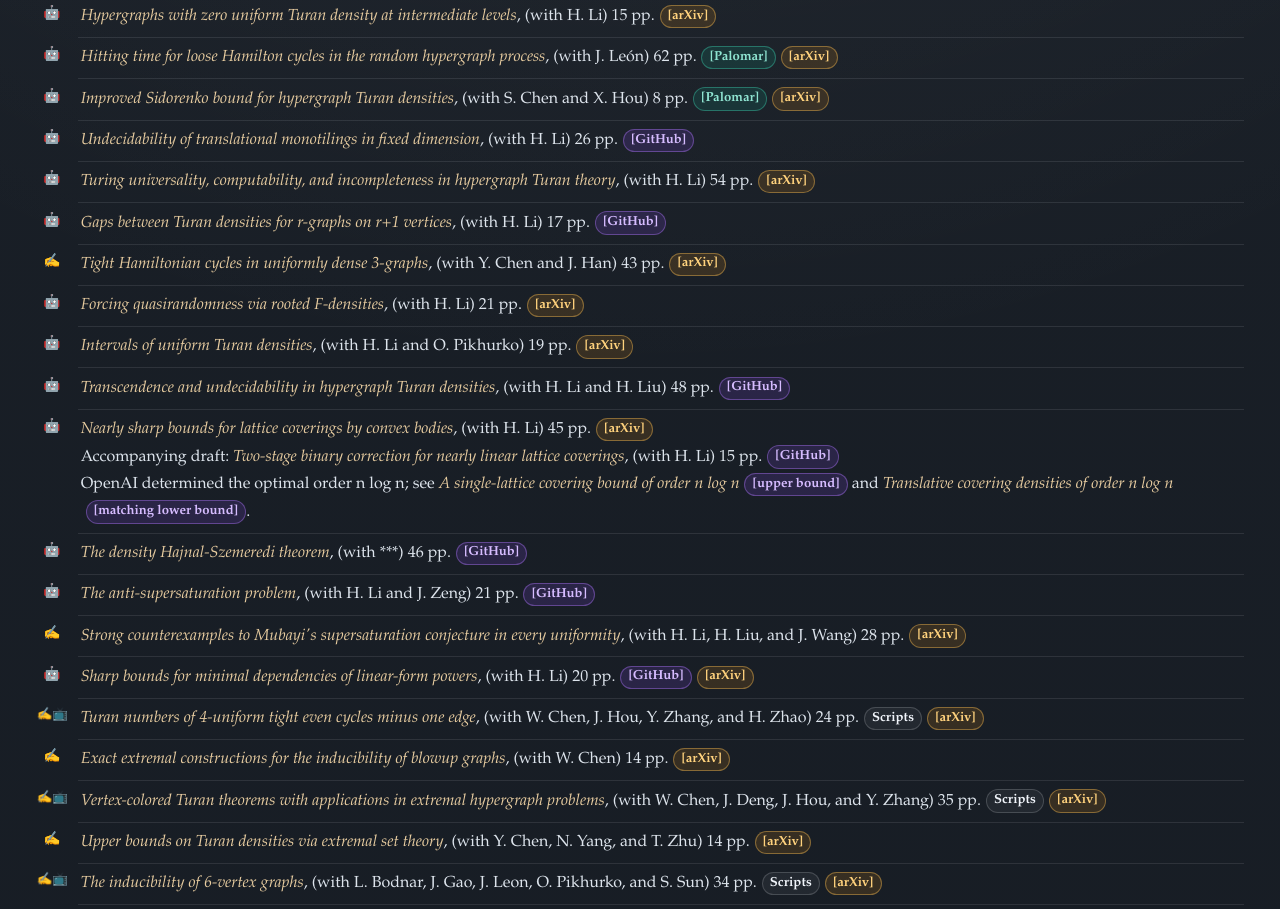
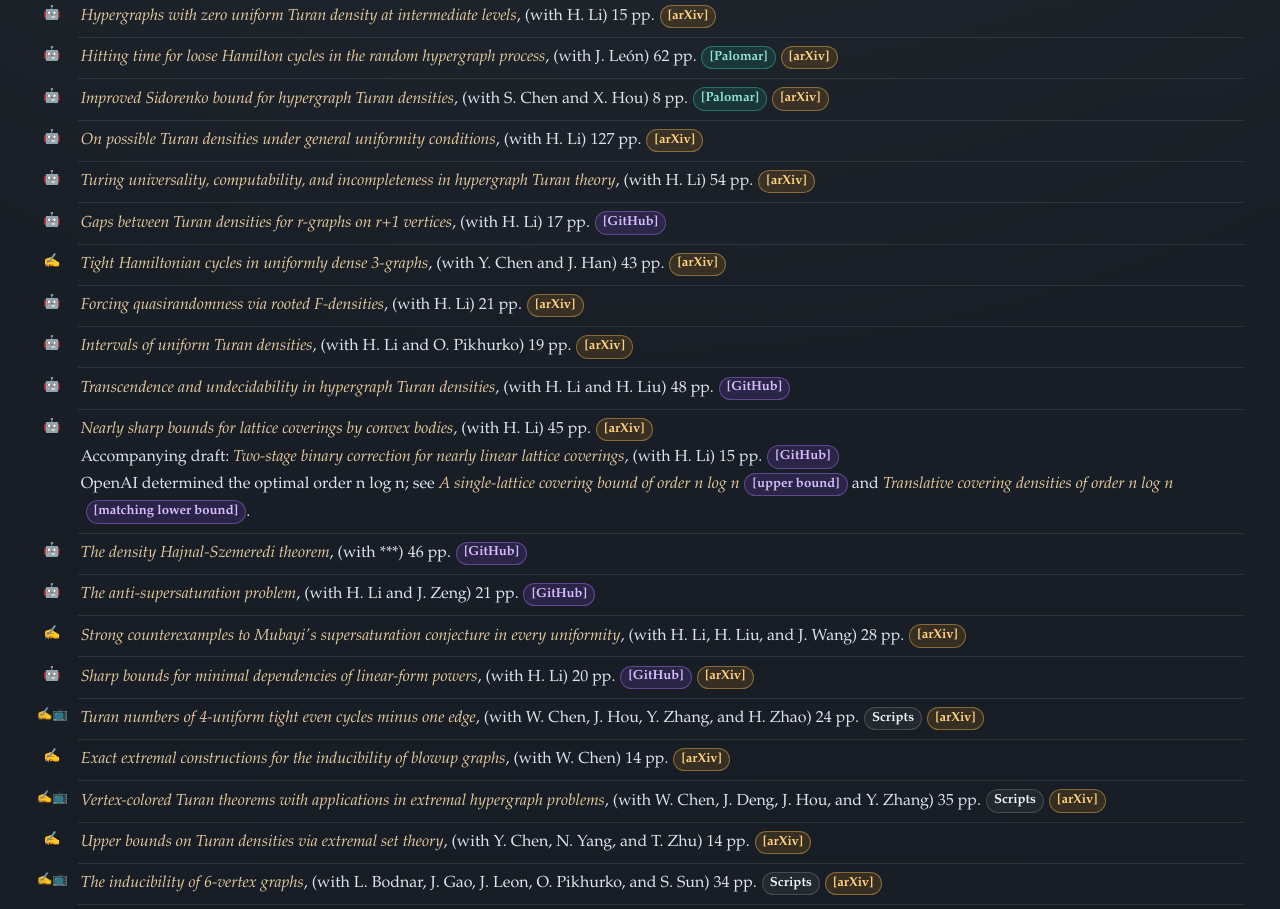
Before and after one commit to xliu2022/xliu2022.github.io, a plain HTML site: page index.html in a window 1280 px wide. Shown: the part 1080-1989 px from the top of the page. Drawn offline with Linux system fonts and the light colour scheme.

Commit message:
Update arXiv 2610.07049 and remove monotilings note

```diff
--- a/index.html
+++ b/index.html
@@ -393,7 +393,7 @@
         <li class="ai-assisted"><em>Hypergraphs with zero uniform Turan density at intermediate levels</em>, (with H. Li) 15 pp.<a class="arxiv-link" href="https://arxiv.org/abs/2611.06964" target="_blank" rel="noopener noreferrer">[arXiv]</a></li>
         <li class="ai-assisted"><em>Hitting time for loose Hamilton cycles in the random hypergraph process</em>, (with J. León) 62 pp.<a class="palomar-link" href="https://palomar-registry.org/entry?id=PALOMAR-2026-10-03-000003&amp;version=1" target="_blank" rel="noopener noreferrer">[Palomar]</a><a class="arxiv-link" href="https://arxiv.org/abs/2610.29894" target="_blank" rel="noopener noreferrer">[arXiv]</a></li>
         <li class="ai-assisted"><em>Improved Sidorenko bound for hypergraph Turan densities</em>, (with S. Chen and X. Hou) 8 pp.<a class="palomar-link" href="https://palomar-registry.org/entry.html?id=PALOMAR-2026-10-13-000012&amp;version=1" target="_blank" rel="noopener noreferrer">[Palomar]</a><a class="arxiv-link" href="https://arxiv.org/abs/2610.18944" target="_blank" rel="noopener noreferrer">[arXiv]</a></li>
-        <li class="ai-assisted"><em>Undecidability of translational monotilings in fixed dimension</em>, (with H. Li) 26 pp.<a class="github-link" href="https://xliu2022.github.io/Unpolished_Manuscripts/Undecidability%20of%20translational%20monotilings%20in%20fixed%20dimension.pdf" target="_blank" rel="noopener noreferrer">[GitHub]</a></li>
+        <li class="ai-assisted"><em>On possible Turan densities under general uniformity conditions</em>, (with H. Li) 127 pp.<a class="arxiv-link" href="https://arxiv.org/abs/2610.07049" target="_blank" rel="noopener noreferrer">[arXiv]</a></li>
         <li class="ai-assisted"><em>Turing universality, computability, and incompleteness in hypergraph Turan theory</em>, (with H. Li) 54 pp.<a class="arxiv-link" href="https://arxiv.org/abs/2609.04295" target="_blank" rel="noopener noreferrer">[arXiv]</a></li>
         <li class="ai-assisted"><em>Gaps between Turan densities for r-graphs on r+1 vertices</em>, (with H. Li) 17 pp.<a class="github-link" href="https://xliu2022.github.io/Unpolished_Manuscripts/Gaps%20between%20Turan%20densities%20for%20r-graphs%20on%20r%2B1%20vertices.pdf" target="_blank" rel="noopener noreferrer">[GitHub]</a></li>
         <li><em>Tight Hamiltonian cycles in uniformly dense 3-graphs</em>, (with Y. Chen and J. Han) 43 pp.<a class="arxiv-link" href="https://arxiv.org/abs/2608.14338" target="_blank" rel="noopener noreferrer">[arXiv]</a></li>
```
